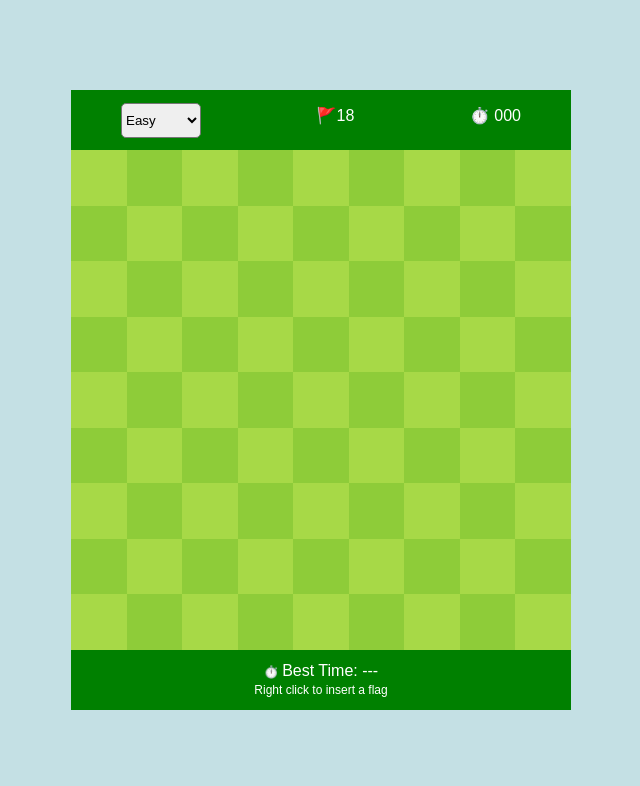
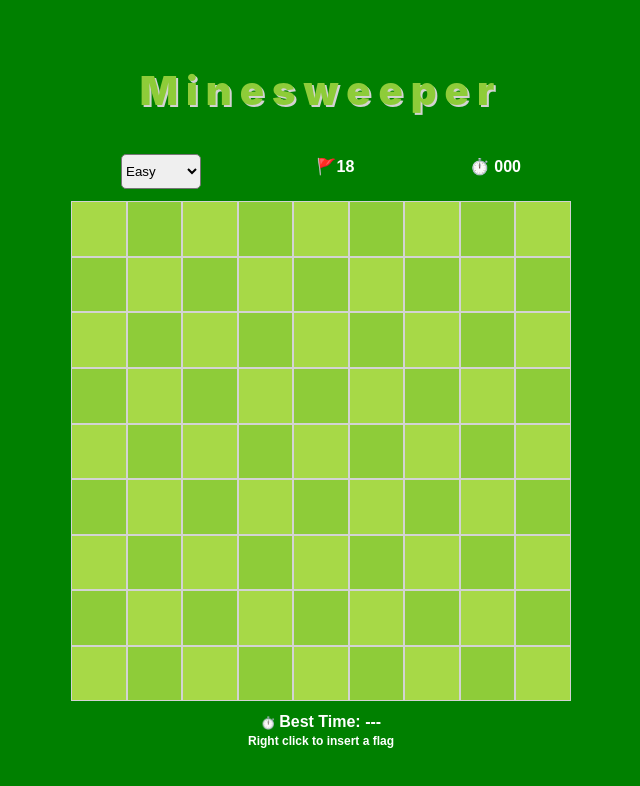
Before and after one commit to tangyvo/minesweeper-react, a React (Create React App) app: page / in a window 1280 px wide. Shown: the top 786 px of the page, without its empty margins (319-959 px from the left). Built offline with nearby package versions, Linux system fonts and the light colour scheme.

Commit message:
styling and colour tweaks

```diff
--- a/src/App.js
+++ b/src/App.js
@@ -296,6 +296,7 @@ const App = () => {
   return (
     <>
       <StyleBody>
+        <h1>Minesweeper</h1>
         <StyleMenu>
           <Level levelChange={levelChange} level={level} />
           <Flags flagTotal={flagTotal} />
--- a/src/Components/Styles/StyleBody.js
+++ b/src/Components/Styles/StyleBody.js
@@ -3,6 +3,16 @@ import styled from "styled-components";
 export const StyleBody = styled.div`
   width: 500px;
 
+  h1 {
+    text-align: center;
+    font-family: -apple-system, BlinkMacSystemFont, 'Segoe UI', Roboto, Oxygen, Ubuntu, Cantarell, 'Open Sans', 'Helvetica Neue', sans-serif;
+    letter-spacing: 0.2em;
+    font-size: 2.5rem;
+    color: #8ecc39;
+    font-weight: 900;
+    text-shadow: 2px 2px lightgray;
+  }
+
   @media (max-width: 700px) {
     width: 400px;
   }
--- a/src/Components/Styles/StyleCell.js
+++ b/src/Components/Styles/StyleCell.js
@@ -3,7 +3,11 @@ import styled from "styled-components";
 export const StyleCell = styled.div`
   display: flex;
   justify-content: center;
+
+  -webkit-touch-callout: none;
+  -webkit-user-select: none; /* Disable selection/copy in UIWebView */
   outline: none;
+  border: 1px solid lightgray;
   background-color: ${(props) =>
     props.isClicked && props.index % 2 === 0
       ? "#E5C29F"
@@ -12,20 +16,20 @@ export const StyleCell = styled.div`
       : props.index % 2 === 0
       ? "#A7D947"
       : "#8ECC39"};
-  color : ${(props) =>
+  color: ${(props) =>
     props.neighbourBombs === 1
       ? "blue"
       : props.neighbourBombs === 2
       ? "green"
       : props.neighbourBombs === 3
-      ? 'red'
+      ? "red"
       : props.neighbourBombs === 4
-      ? 'purple'
+      ? "purple"
       : props.neighbourBombs === 5
-      ? 'orange'
+      ? "orange"
       : props.neighbourBombs === 6
-      ? 'black'
-      : 'yellow'};
+      ? "black"
+      : "yellow"};
   cursor: pointer;
   div {
     font-family: Arial, Helvetica, sans-serif;
--- a/src/Components/Styles/StyleMenu.js
+++ b/src/Components/Styles/StyleMenu.js
@@ -18,6 +18,7 @@ export const StyleMenu = styled.div`
   p {
     font-size: 1rem;
     color: white;
+    font-weight: 600;
   }
 
   .best-time {
--- a/src/index.css
+++ b/src/index.css
@@ -5,7 +5,7 @@ body {
     sans-serif;
   -webkit-font-smoothing: antialiased;
   -moz-osx-font-smoothing: grayscale;
-  background-color: #C4E0E4;
+  background-color: green;
   height: 100vh;
   display: flex;
   justify-content: center;
```
Also changed, not shown: 1 other file (tests, documents, lock files or other folders).
